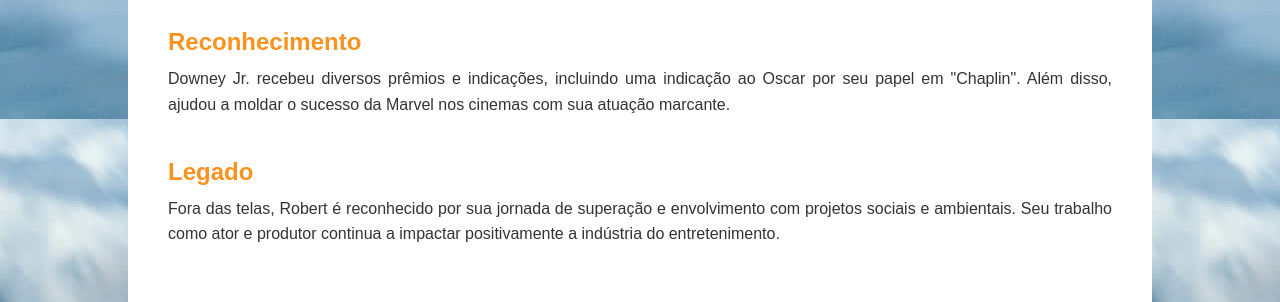
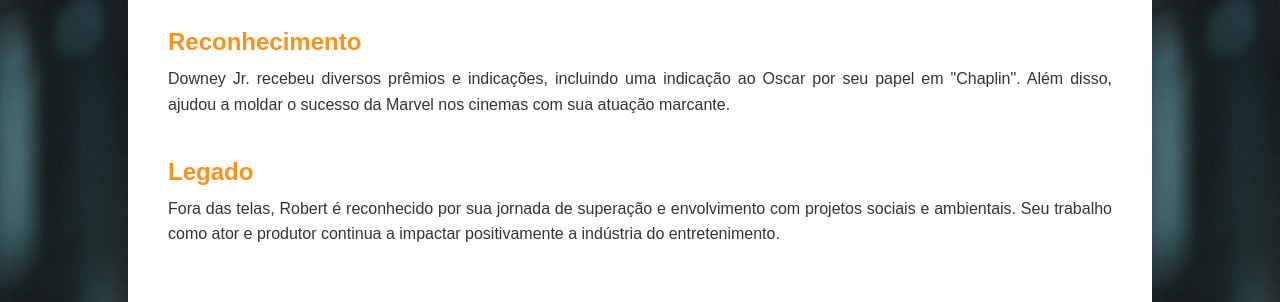
Before and after one commit to cassioedu123/lista5, a plain HTML site: page index.html in a window 1280 px wide. Shown: the part 1501-1803 px from the top of the page. Drawn offline with Linux system fonts and the light colour scheme.

Commit message:
Update index.html

```diff
--- a/index.html
+++ b/index.html
@@ -17,7 +17,7 @@
     }
 
     .faixa {
-      background-image: url('homem1.jpg');
+      background-image: url('rbrt.jpeg');
       width: 10%;
       background-repeat: repeat;
     }
```
